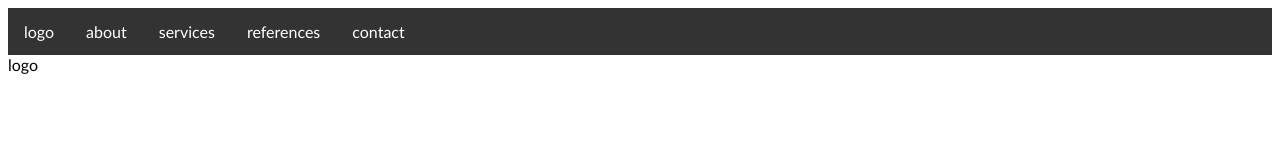
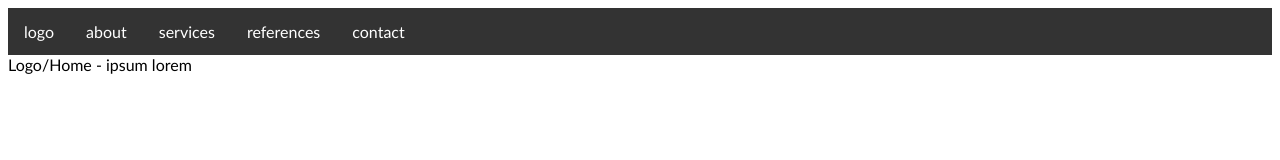
Before and after one commit to jop06/jop06.github.io, a website: page src/index.html in a window 1280 px wide. Both pictures are taken after a click on the link "logo". Drawn offline with Linux system fonts and the light colour scheme.

Commit message:
added dummy data for single page system

```diff
--- a/src/index.html
+++ b/src/index.html
@@ -4,8 +4,17 @@
     <link rel="stylesheet" type="text/css" href="style.css">
     <!-- <script type="text/javascript" src="singlePageLinks.js"></script> -->
     <script>
+        var content = {
+            "contact": "<p>+421 0915066622</p>" +
+                "<p>josephmatthewparkinson@googlemail.com</p>",
+            "about": "About - lorem ipsum",
+            "logo": "Logo/Home - ipsum lorem",
+            "services":"services: b;las",
+            "references": "references: wrfdw"
+
+        }
         function setContent(innerContent) {
-            document.getElementById("content").innerHTML = innerContent;
+            document.getElementById("content").innerHTML = content[innerContent];
         }
     </script>
 
```
